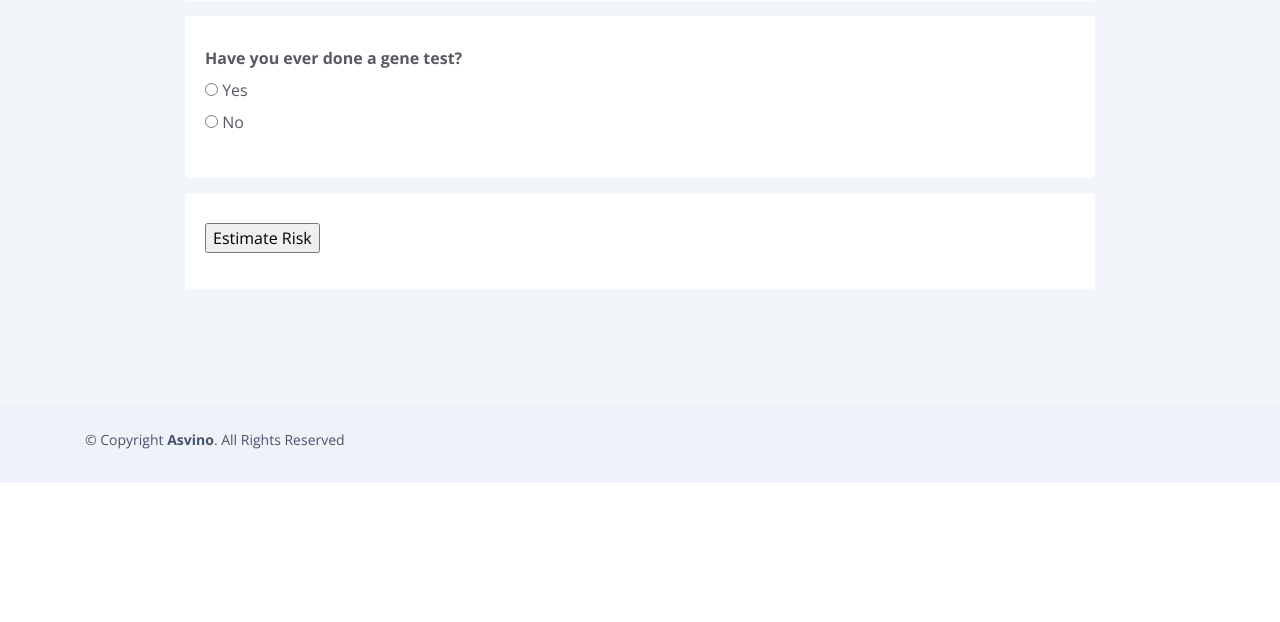
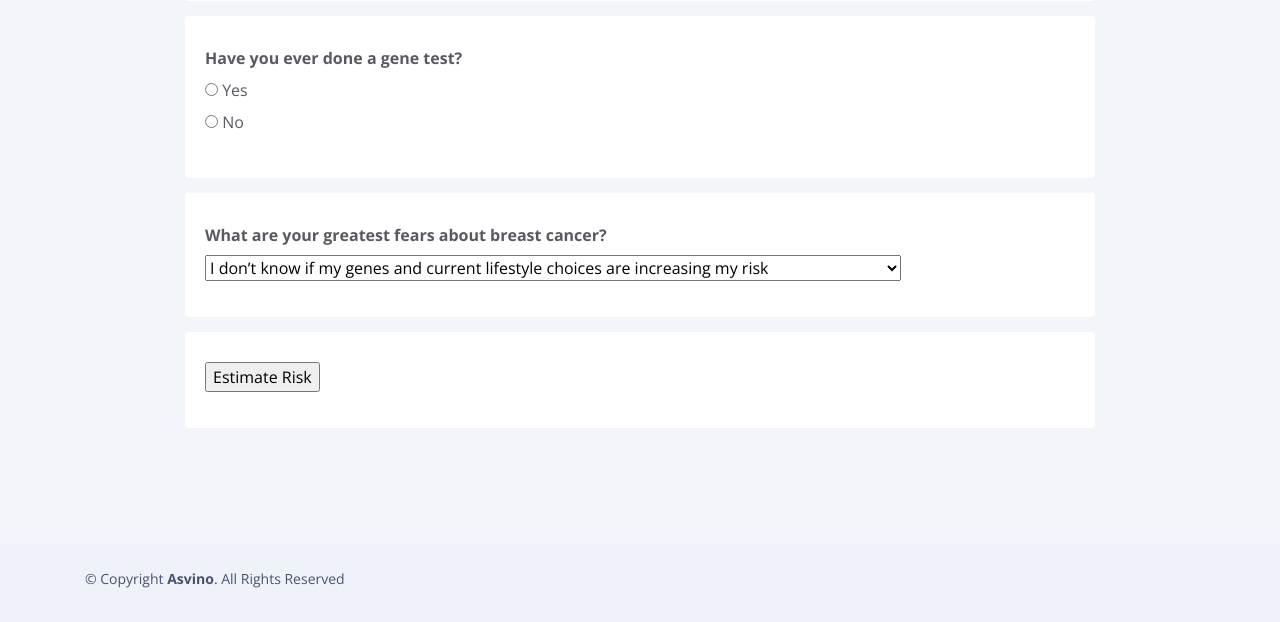
Before and after one commit to greyhound007/Asvino, a Flask app: page /test in a window 1280 px wide. Shown: the part 1499-2121 px from the top of the page. Before the commit the page ends 1982 px from the top, so only its background shows below. Run offline with Flask 2, Linux system fonts and the light colour scheme; some libraries are stand-ins or nearby versions.

Commit message:
added fears question

```diff
--- a/templates/test.html
+++ b/templates/test.html
@@ -281,7 +281,22 @@ src="https://www.facebook.com/tr?id=532239537659109&ev=PageView
 					</dl>
 				  </li>
 
+			  <li data-aos="fade-up" data-aos-delay="1100">
+					<dl>
+						<p>
+								<label for="fears"><b>What are your greatest fears about breast cancer?</b></label><br>
+								<select id="fears" name="fears" required>
+								<option value="lifestyle">I don’t know if my genes and current lifestyle choices are increasing my risk</option>
+								<option value="screen">I might screen for it too late</option>
+								<option value="finance">I am not financially secure to deal with cancer related expenses</option>
+								<option value="no">No fears</option>
+								<option value="others">Others</option>
 
+
+							</select>
+						</p>
+						</dl>
+					</li>
 
 					  <li data-aos="fade-up" data-aos-delay="1300" >
 							<dl>
@@ -338,65 +353,68 @@ src="https://www.facebook.com/tr?id=532239537659109&ev=PageView
 	$("#test").hide()
 	var progress = $("#progress");
 	$('input[type=radio][name="family_history"]').on('change',function(){
-        progress.attr("value", "8.3");
+        progress.attr("value", "7.1");
         });
 	$('input[type=radio][name="Sex"]').on('change',function(){
-        progress.attr("value", "16.6");
+        progress.attr("value", "14.2");
         });
 	$('#height').change(function(){
-        progress.attr("value", "24.9");
+        progress.attr("value", "21.3");
 
 	});
 	$('#bmi').change(function(){
-        progress.attr("value", "33.2");
+        progress.attr("value", "28.4");
 
 	});
 	$('#children').change(function(){
-        progress.attr("value", "41.5");
+        progress.attr("value", "35.5");
 
 	});
 	$('#age_of_first_birth').change(function(){
-        progress.attr("value", "49.8");
+        progress.attr("value", "42.6");
 
 	});
 	$('#menarche_age').change(function(){
-        progress.attr("value", "58.1");
+        progress.attr("value", "49.7");
 
 	});
 	$('#age_of_menopause').change(function(){
-        progress.attr("value", "66.4");
+        progress.attr("value", "56.8");
 
 	});
 	$('#mht').change(function(){
-        progress.attr("value", "74.7");
+        progress.attr("value", "63.9");
 
 	});
 	$('#oral_contraception').change(function(){
-        progress.attr("value", "83");
+        progress.attr("value", "71");
 
 	});
 	$('#alcohol').change(function(){
-        progress.attr("value", "91.3");
+        progress.attr("value", "78.1");
 
 	});
 	$('input[type=radio][name="gene_test"]').on('change',function(){
         if( $(this).val()==="yes"){
         $("#test").show()
-        progress.attr("value", "95.3");
+        progress.attr("value", "85.2");
 
         }
         else{
         $("#test").hide()
-        progress.attr("value", "100");
+        progress.attr("value", "92.3");
 
         }
 	});
 	$('#gene_type').change(function(){
+        progress.attr("value", "92.3");
+
+	});
+	$('#fears').change(function(){
         progress.attr("value", "100");
 
 	});
 	</script>
-
 
 	<!-- Template Main JS File -->
 	<script src="{{ url_for('static',filename='assets/js/main.js') }}"></script>
```
